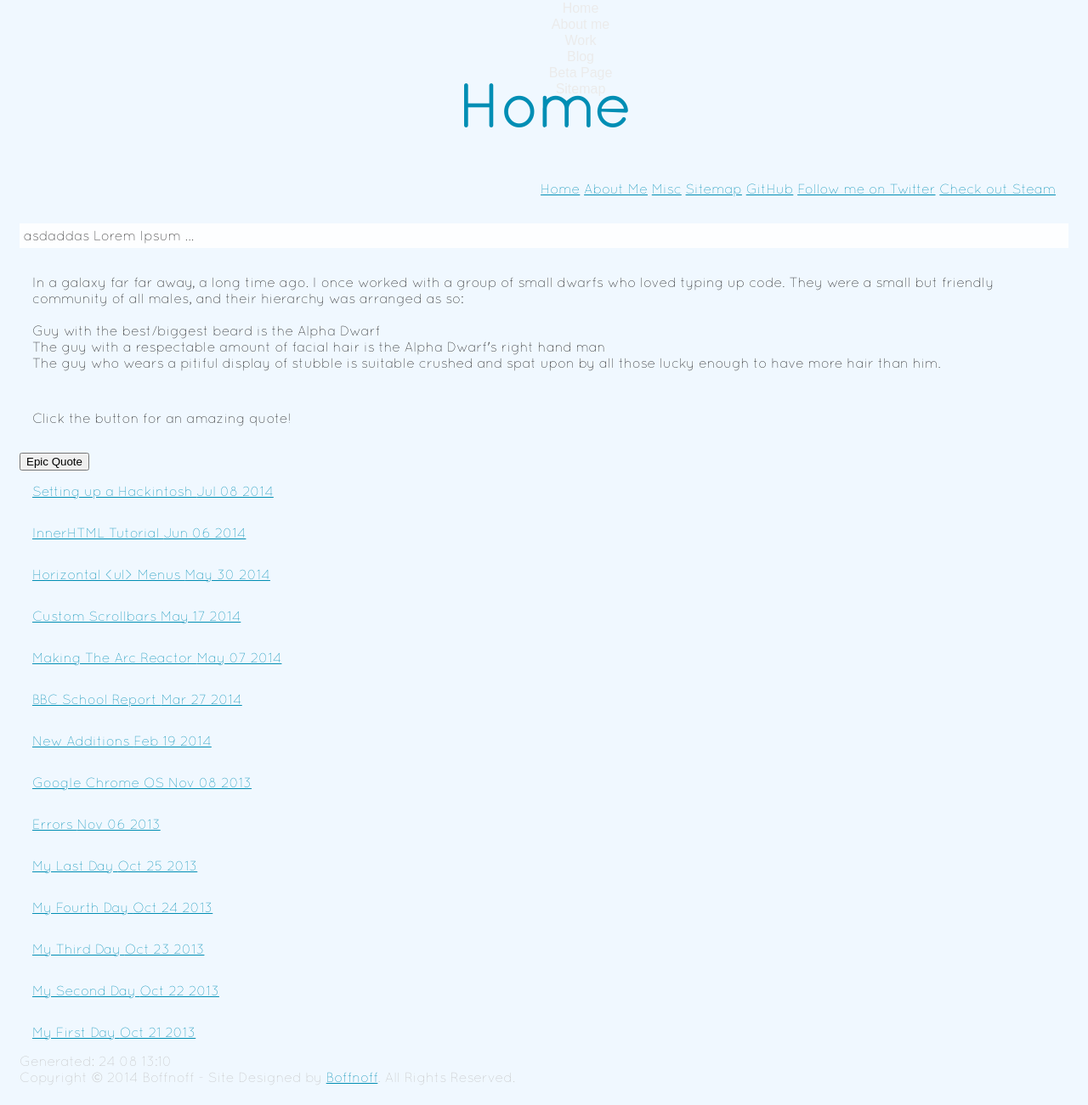
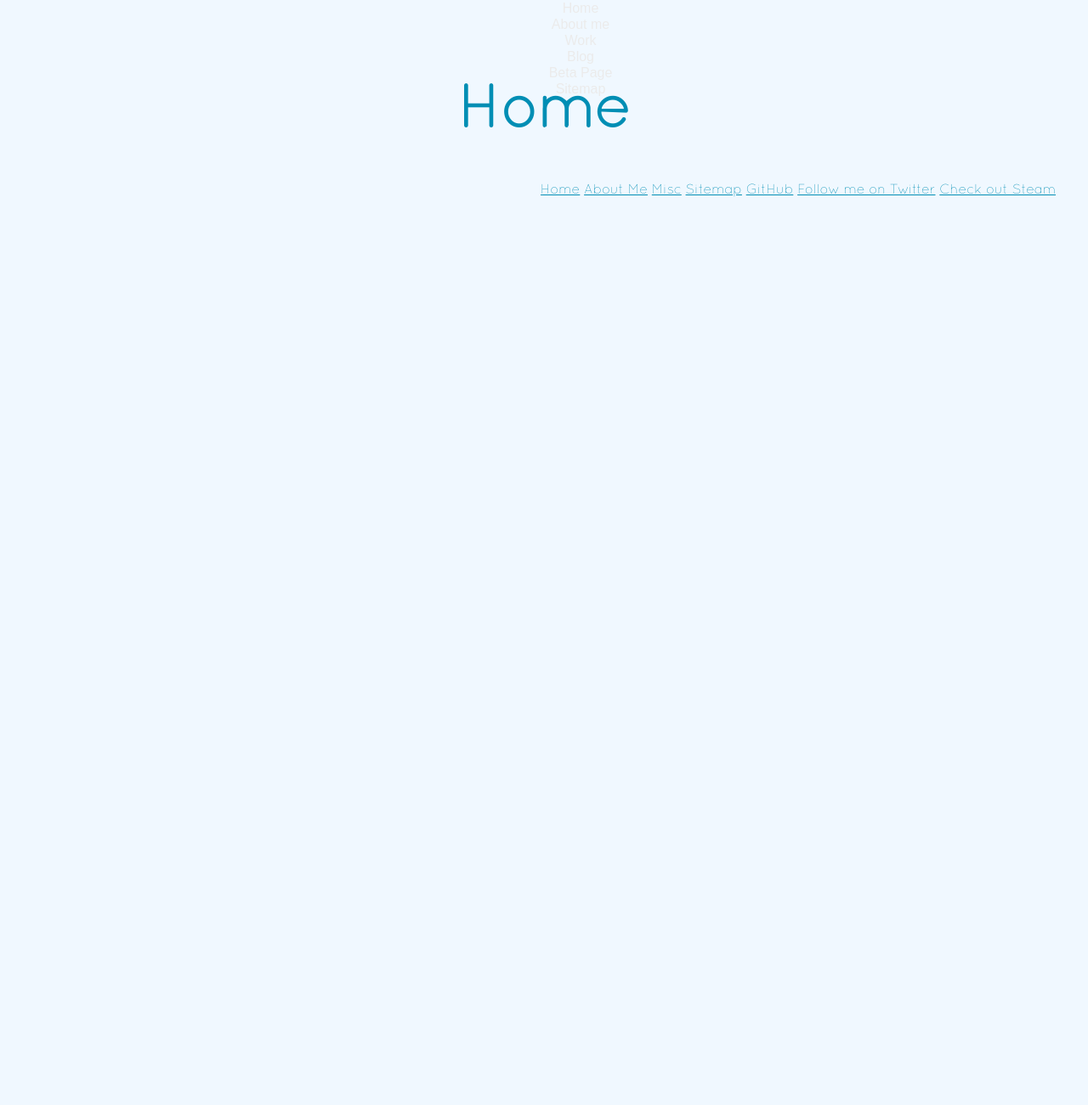
Before and after one commit to boffnoff/boffnoff.github.com, a Jekyll site: the page built from index.html, in a window 1280 px wide and 1301 px high. Shown: the whole window at 85% size. Built offline with Jekyll 4.4.1, drawn with Linux system fonts in a browser that asks for light colours; comment, search, counter and statistics services are not loaded; some of the changed lines change nothing that is shown.

Commit message:
trying a new teomplate

```diff
--- /dev/null
+++ b/_layouts/index.html
@@ -0,0 +1,114 @@
+<!doctype html>
+<html lang="en">
+
+<head>
+  <link rel="icon" type="image/x-icon" href="http://www.boffnoff.me/favicon.ico">
+  <link rel="stylesheet" type="text/css" href="/fonts/quicksand/stylesheet.css">
+  <link rel="stylesheet" type="text/css" href="/css/index.css">
+  <meta name="Description" content="Robin Stanley: A school student who loves HTML and CSS3.
+              WARNING THIS SITE IS HILARRIOUS AND MAY ACTUALLY HELP, Category: IT">
+  <meta http-equiv="cache-control" content="max-age=29030400" />
+
+
+
+  <script type="text/javascript" src="http://code.jquery.com/jquery.min.js"></script>
+  <script type="text/javascript" src="/mobilemenu/rmm-js/responsivemobilemenu.js"></script>
+  <meta name="viewport" content="width=device-width, initial-scale=1, maximum-scale=1, user-scalable=no"/>
+
+  <meta name="msapplication-TileColor" content="#123456"/>
+  <meta name="msapplication-TileImage" content="/favicon.ico"/>
+  <meta name="viewport" content="width=device-width">
+
+
+
+   <!-- copied from Bath College website, for links to ios icons. Not even sure the favicon.ico will display right :)
+        Everything below is in development and may not work right. -->
+
+    <link rel="apple-touch-icon" sizes="144x144" href="/favicon.ico" />
+    <link rel="apple-touch-icon" sizes="114x114" href="/favicon.ico" />
+    <link rel="apple-touch-icon" sizes="72x72" href="/favicon.ico" />
+    <link rel="apple-touch-icon" sizes="57x57" href="/favcon.ico" />
+		<link rel="shortcut icon" href="/favicon.ico" type="image/x-icon" />
+
+    <!-- iPhone (INLCUDE MY OWN BACKGROUND IMAGES)-->
+		<link href="/images/main/splash/320x460.png"
+		      media="(device-width: 320px) and (device-height: 480px)
+		         and (-webkit-device-pixel-ratio: 1)"
+		      rel="apple-touch-startup-image">
+
+    <!-- iPhone (Retina)(INLCUDE MY OWN BACKGROUND IMAGES) -->
+		<link href="/images/main/splash/640x920.png"
+		      media="(device-width: 320px) and (device-height: 480px)
+		         and (-webkit-device-pixel-ratio: 2)"
+		      rel="apple-touch-startup-image">
+
+    <!-- iPhone 5 (INLCUDE MY OWN BACKGROUND IMAGES) -->
+		<link href="/images/main/splash/640x1096.png"
+		      media="(device-width: 320px) and (device-height: 568px)
+		         and (-webkit-device-pixel-ratio: 2)"
+		      rel="apple-touch-startup-image">
+		<meta name="apple-mobile-web-app-status-bar-style" content="black" />
+		<meta name="apple-mobile-web-app-capable" content="yes" />
+		<meta name="apple-mobile-web-app-title" content="Boffnoff" />
+
+ <!-- END OF COPIED LINKS! -->
+
+<!-- GOOGLE ANALYTICS CODE -->
+<script type="text/javascript">
+  (function(i,s,o,g,r,a,m){i['GoogleAnalyticsObject']=r;i[r]=i[r]||function(){
+  (i[r].q=i[r].q||[]).push(arguments)},i[r].l=1*new Date();a=s.createElement(o),
+  m=s.getElementsByTagName(o)[0];a.async=1;a.src=g;m.parentNode.insertBefore(a,m)
+  })(window,document,'script','//www.google-analytics.com/analytics.js','ga');
+
+  ga('create', 'UA-50051626-1', 'boffnoff.me');
+  ga('require', 'displayfeatures');
+  ga('send', 'pageview');
+
+</script>
+
+
+</head>
+
+
+<body>
+	<div id="sticky-header" align="center">
+
+        <div class='rmm' data-menu-style = "minimal">
+            <ul>
+                <li><a href='/index.html'>Home</a></li>
+                <li><a href='/about.html'>About me</a></li>
+                <li><a href='/work.html'>Work</a></li>
+                <li><a href='#blog'>Blog</a></li>
+                <li><a href='/beta/index.html'>Beta Page</a></li>
+                <li><a href='/sitemap.html'>Sitemap</a></li>
+              </ul>
+        </div>
+</div>
+
+
+  <header class="main_header">
+    <h1>{{ page.title }}</h1>
+
+
+
+
+
+    <ul class="menu-horizontal">
+      <li><a href="/index.html">Home</a></li>
+      <li><a href="/about.html">About Me</a></li>
+      <li><a href="/misc.html">Misc</a></li>
+      <li><a href="/sitemap.html">Sitemap</a></li>
+      <li><a href="https://github.com/boffnoff">GitHub</a></li>
+      <li><a href="https://twitter.com/Boffnoff">Follow me on Twitter</a></li>
+      <li><a href="http://store.steampowered.com">Check out Steam</a></li>
+    </ul>
+
+</header>
+<div id="container">
+
+ </div>
+
+
+</body>
+
+</html>
--- a/index.html
+++ b/index.html
@@ -1,6 +1,6 @@
 ---
 title: Home
-layout: master
+layout: index
 ---
 <head>
     <title>Boffnoff</title>
```
